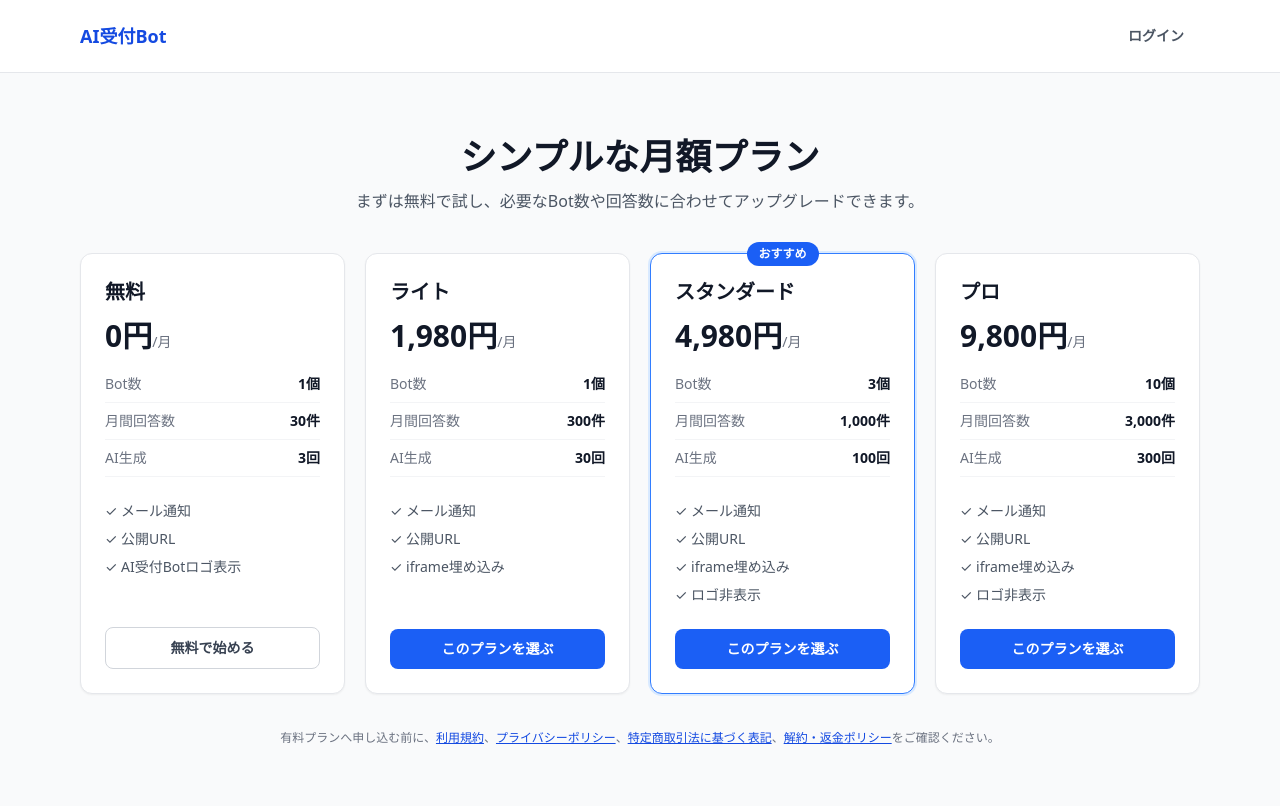
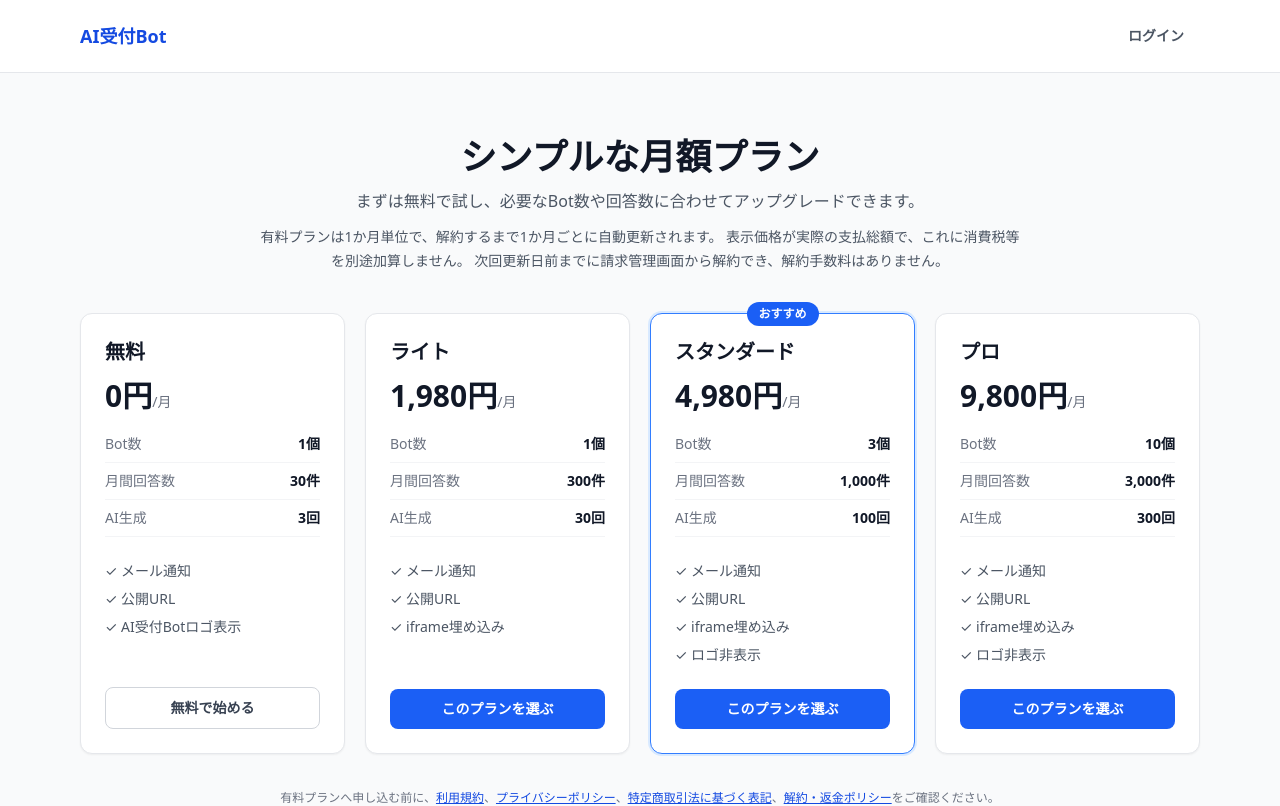
Before and after one commit to kane1018/ai-uketsuke-bot, a Next.js app: page /pricing in a window 1280 px wide. Shown: the top 806 px of the page. Built offline with nearby package versions, Linux system fonts and the light colour scheme; no server answers.

Commit message:
fix: clarify pricing and renewal conditions

```diff
--- a/src/app/pricing/page.tsx
+++ b/src/app/pricing/page.tsx
@@ -46,6 +46,11 @@ export default async function PricingPage({
           <h1 className="text-3xl font-bold sm:text-4xl">シンプルな月額プラン</h1>
           <p className="mx-auto mt-3 max-w-2xl text-gray-600">
             まずは無料で試し、必要なBot数や回答数に合わせてアップグレードできます。
+          </p>
+          <p className="mx-auto mt-3 max-w-3xl text-sm leading-6 text-gray-600">
+            有料プランは1か月単位で、解約するまで1か月ごとに自動更新されます。
+            表示価格が実際の支払総額で、これに消費税等を別途加算しません。
+            次回更新日前までに請求管理画面から解約でき、解約手数料はありません。
           </p>
         </div>
 
```
